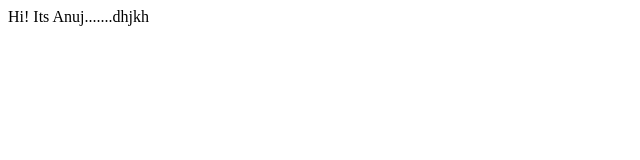
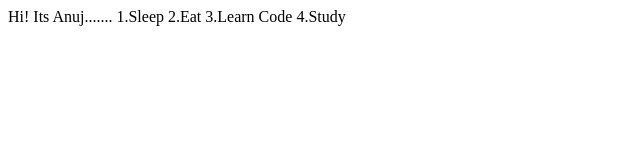
Before and after one commit to anujkumar025/student_demo, a plain HTML site: page index.html in a window 1280 px wide. Shown: the whole page, without its empty margins (0-640 px from the left). Drawn offline with Linux system fonts and the light colour scheme.

Commit message:
fix: added routine

```diff
--- a/index.html
+++ b/index.html
@@ -6,6 +6,11 @@
     <title>Document</title>
 </head>
 <body>
-    Hi! Its Anuj.......dhjkh
+    Hi! Its Anuj.......
+
+    1.Sleep
+    2.Eat
+    3.Learn Code
+    4.Study
 </body>
 </html>
```
